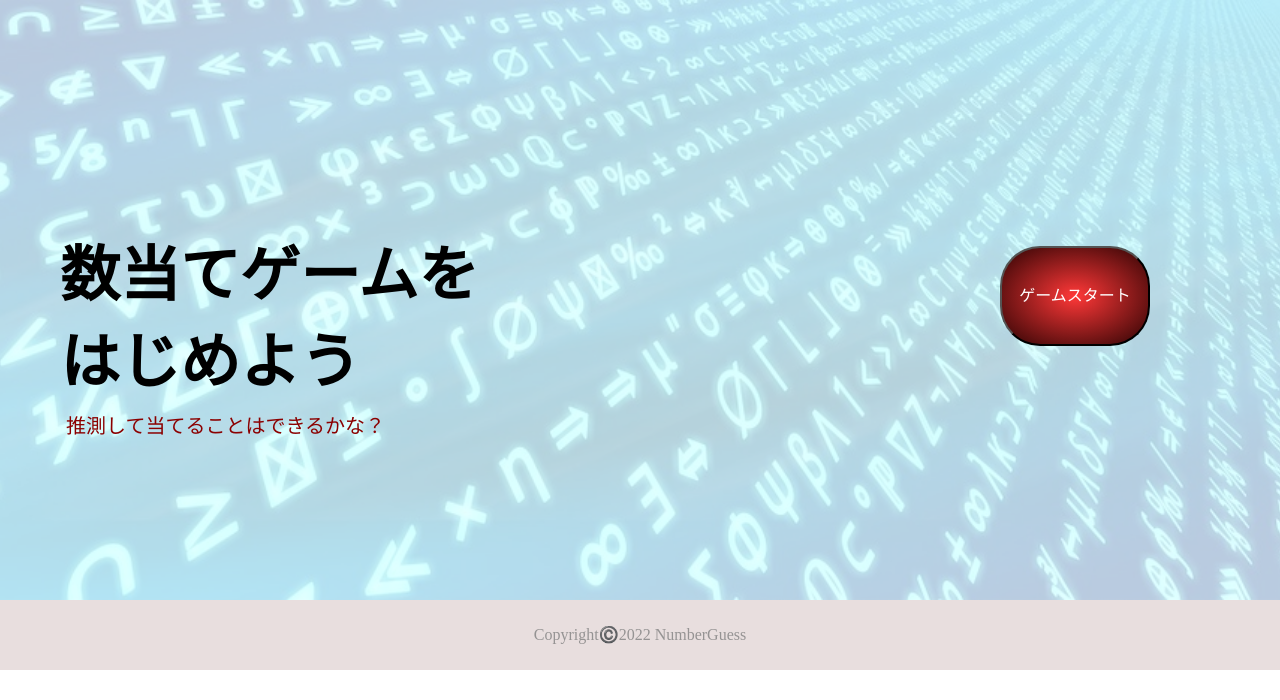
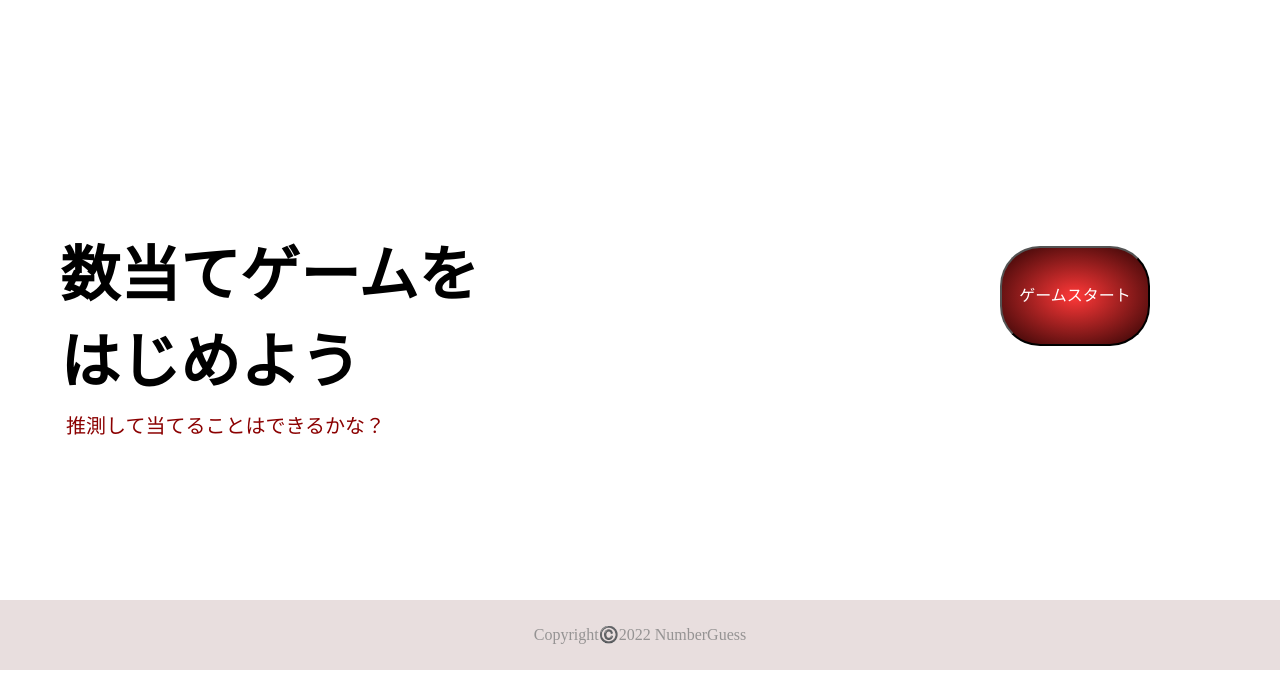
Before and after one commit to zeno-46/number-guess, a Rails app: page / in a window 1280 px wide. Shown: the part 100-800 px from the top of the page. Run offline with Rails 7, Linux system fonts and the light colour scheme; style sheets or scripts are compiled from the project's sources; some libraries are stand-ins or nearby versions.

Commit message:
背景消去

```diff
--- a/app/assets/stylesheets/numbers.css
+++ b/app/assets/stylesheets/numbers.css
@@ -78,12 +78,12 @@ html{color:#000;background:#FFF}body,div,dl,dt,dd,ul,ol,li,h1,h2,h3,h4,h5,h6,pre
   height: 600px;
 }
 
-.math-image {
+/* .math-image {
   width: 100%;
   height: 100%;
   object-fit: cover;
   opacity: 30%
-}
+} */
 
 .math-items {
   display: flex;
--- a/app/views/numbers/index.html.erb
+++ b/app/views/numbers/index.html.erb
@@ -28,7 +28,7 @@
    <!-- トップページのメイン -->
     <div class="index-main">
       <div class="math">
-        <%= image_tag "math1.jpg", class:"math-image" %>
+        <%# <%= image_tag "math1.jpg", class:"math-image" %>
         <div class="math-items">
           <div class="math-text">
             <div class="math-text__main">数当てゲームをはじめよう</div>
```
